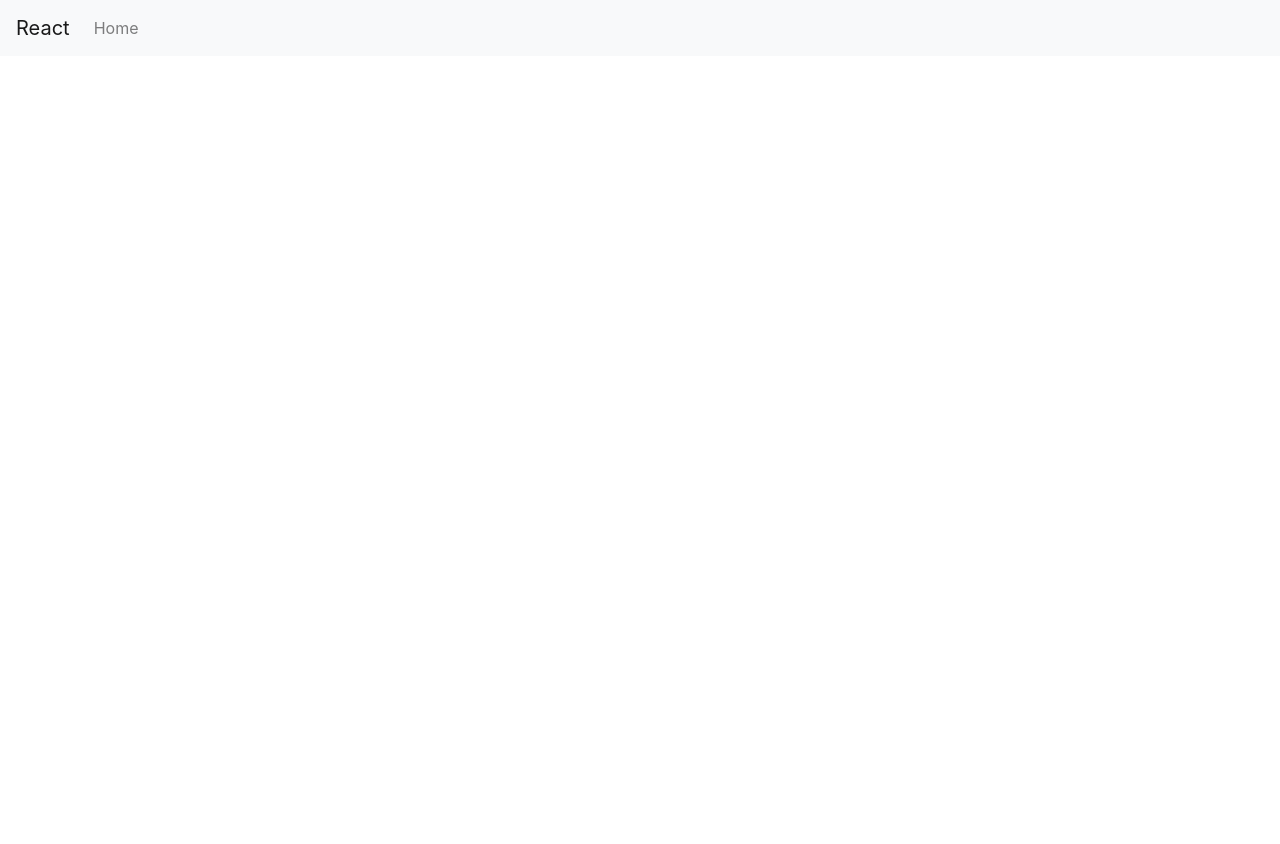
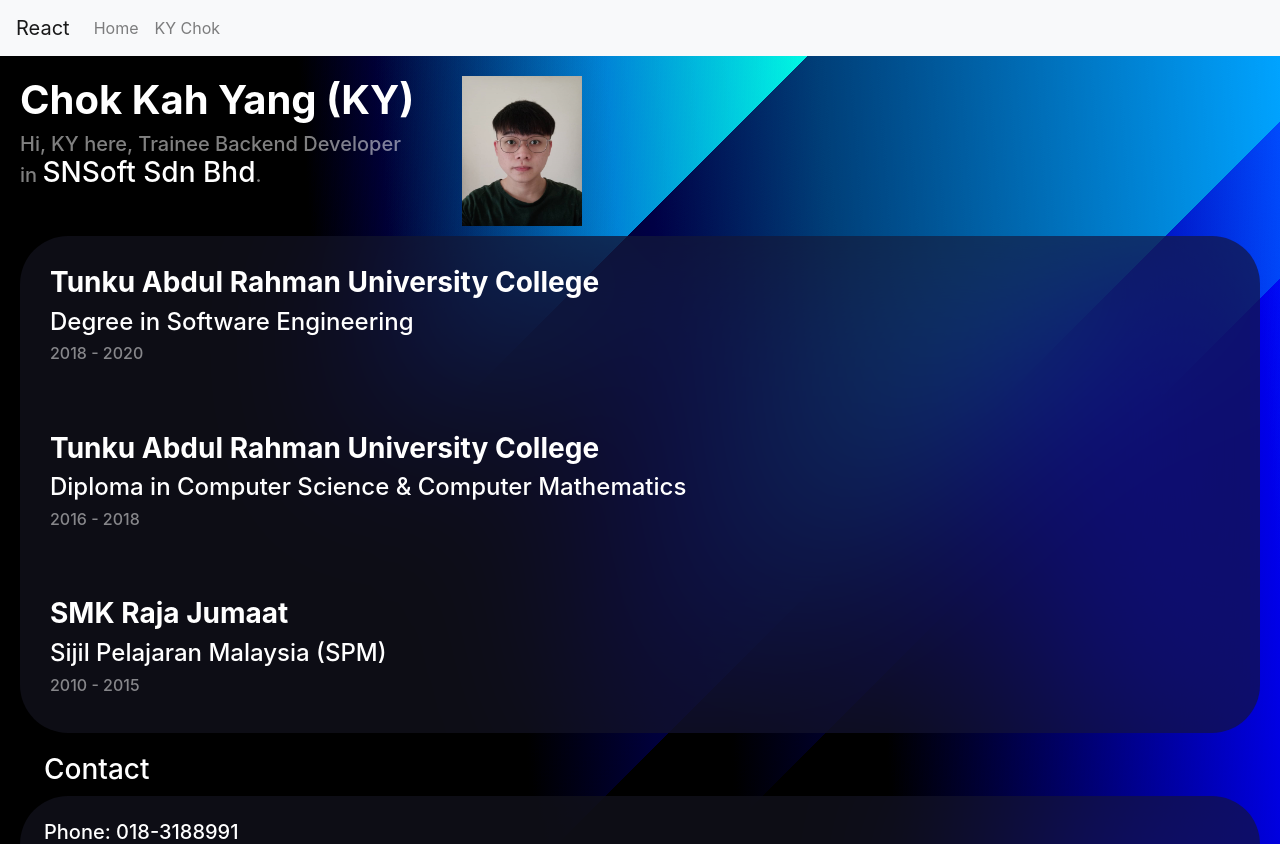
Before and after one commit to timgcy-snsoft/learn-react, a React app: page /kychok in a window 1280 px wide. Shown: the top 844 px of the page. Before the commit the page ends 800 px from the top, so only its background shows below. Built offline with nearby package versions, Linux system fonts and the light colour scheme.

Commit message:
First Commit

```diff
--- a/src/components/topBar.jsx
+++ b/src/components/topBar.jsx
@@ -33,11 +33,14 @@ export default class TopBar extends React.Component {
         return (
             <Navbar color="light" light expand="md">
                 <NavbarBrand href="/">React</NavbarBrand>
-                <NavbarToggler onClick={this.handleMenuToggle}/>
+                <NavbarToggler onClick={this.handleMenuToggle} />
                 <Collapse isOpen={this.state.isOpen} navbar>
                     <Nav className="mr-auto" navbar>
                         <NavItem>
                             <NavLink href="/">Home</NavLink>
+                        </NavItem>
+                        <NavItem>
+                            <NavLink href="/kychok/">KY Chok</NavLink>
                         </NavItem>
                     </Nav>
                 </Collapse>
--- /dev/null
+++ b/src/pages/ChokKahYang/base.scss
@@ -0,0 +1,27 @@
+.silk {
+  background: radial-gradient(100% 225% at 100% 0, red 0, #000 100%), linear-gradient(266deg, #00c2ff, #000),
+    linear-gradient(135deg, #cdffeb, #cdffeb 36%, #009f9d 0, #009f9d 60%, #07456f 0, #07456f 67%, #0f0a3c 0, #0f0a3c);
+  background-blend-mode: overlay, hard-light, normal;
+  background-repeat: no-repeat;
+  background-size: contain;
+}
+
+.glass {
+  background: rgba(21, 21, 35, 0.618);
+  -webkit-backdrop-filter: saturate(180%) blur(80px);
+  backdrop-filter: saturate(180%) blur(80px);
+  border-radius: 3rem;
+  margin: 10px 0px 20px;
+}
+
+.containerEdu {
+  padding: 30px;
+}
+
+.profileImg{
+    height:150px;
+    width:120px;
+}
+.flex{
+    display:flex;
+}
--- /dev/null
+++ b/src/pages/ChokKahYang/baseKY.jsx
@@ -0,0 +1,67 @@
+import React from "react";
+import "./base.scss"
+import EduList from "./eduList"
+import Profile from "./profile.jpg"
+
+export default class BaseKY extends React.Component {
+    constructor(props) {
+        super(props);
+        this.state = {
+            degree: {
+                school: "Tunku Abdul Rahman University College",
+                qualified: "Degree in Software Engineering",
+                yearStart: 2018,
+                yearEnd: 2020
+            },
+            diploma: {
+                school: "Tunku Abdul Rahman University College",
+                qualified: "Diploma in Computer Science & Computer Mathematics",
+                yearStart: 2016,
+                yearEnd: 2018
+            },
+            secondary: {
+                school: "SMK Raja Jumaat",
+                qualified: "Sijil Pelajaran Malaysia (SPM)",
+                yearStart: 2010,
+                yearEnd: 2015
+            }
+        }
+
+    }
+
+
+
+    render() {
+        const { title, children } = this.props;
+
+        return (
+            <div className={`base-page silk text-white`}>
+                <div className="flex">
+
+                    <div className={"base-page-header"}>
+                        {title && <h1 className="font-weight-bold page-title">{title}</h1>}
+
+                        {children}
+                    </div>
+                    <img src={Profile} alt="Profile" className="profileImg ml-5" />
+                </div>
+                <div className="glass">
+                    <EduList qualification={this.state.degree} ></EduList>
+                    <EduList qualification={this.state.diploma}></EduList>
+                    <EduList qualification={this.state.secondary}></EduList>
+                </div>
+
+                <div className="h3 ml-4 contact">Contact</div>
+                <div className="glass">
+                    <div className="h5 p-4">
+                        <p>Phone: 018-3188991 </p>
+                        <p>Email: kychok@snsoft.my</p>
+                        <p>LinkedIn: <a className="text-decoration-none text-white btn btn-outline-dark p-1.5"
+                            href="https://www.linkedin.com/in/kah-yang-chok-3bb526190/">KY Chok</a> </p>
+
+                    </div>
+                </div>
+            </div>
+        );
+    }
+}
--- /dev/null
+++ b/src/pages/ChokKahYang/eduList.jsx
@@ -0,0 +1,23 @@
+import React from "react";
+import "./base.scss"
+
+
+export default class EduList extends React.Component {
+    constructor(props) {
+        super(props);
+    }
+
+    render() {
+
+        const { school, qualified, yearStart, yearEnd } = this.props.qualification
+
+        return (
+            <div className="containerEdu">
+                <h3 className="font-weight-bold">{school}</h3>
+                <div className="text-white-70 h4">{qualified}</div>
+                <div className="text-white-50 h6">{yearStart} - {yearEnd}</div>
+                <div className=""></div>
+            </div>
+        );
+    }
+}
--- /dev/null
+++ b/src/pages/ChokKahYang/landingKY.jsx
@@ -0,0 +1,25 @@
+import React from "react";
+import BaseKY from "./baseKY";
+
+export default class LandingKY extends React.Component {
+    constructor(props) {
+        super(props);
+        this.state = {
+            name: "KY Chok"
+
+        };
+
+    }
+
+    render() {
+        return (
+            <BaseKY title={"Chok Kah Yang (KY)"}>
+                <div className="h5 text-white-50">
+                    <p>Hi, KY here, Trainee Backend Developer <br />
+                        in <strong className="h3 text-white">SNSoft Sdn Bhd</strong>. <br />
+                    </p>
+                </div>
+            </BaseKY>
+        );
+    }
+}
--- a/src/routes/routes.jsx
+++ b/src/routes/routes.jsx
@@ -1,6 +1,7 @@
 import React from "react";
 import {BrowserRouter, Switch, Route} from "react-router-dom";
 import LandingPage from "../pages/landingPage/landingPage";
+import LandingKY from "../pages/ChokKahYang/landingKY";
 
 export default class Routes extends React.Component {
     constructor(props) {
@@ -13,6 +14,7 @@ export default class Routes extends React.Component {
             <BrowserRouter>
                 <Switch>
                     <Route exact path="/" component={LandingPage}/>
+                    <Route exact path="/kychok/" component={LandingKY}/>
                 </Switch>
             </BrowserRouter>
         );
```
Also changed, not shown: src/pages/ChokKahYang/profile.jpg (added), 1 other file (tests, documents, lock files or other folders).
